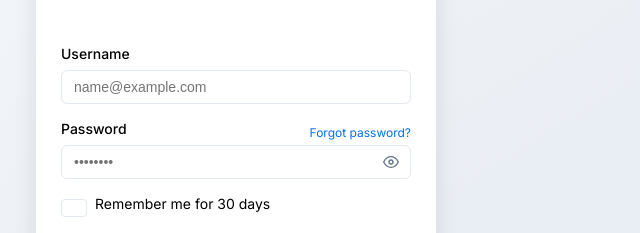
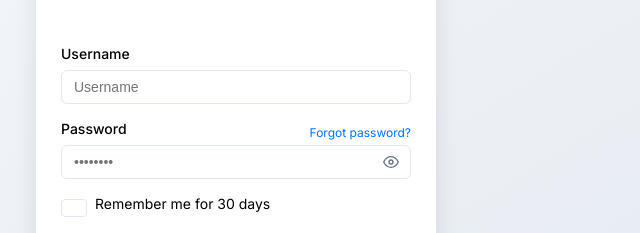
Before and after one commit to thatcoder539/main-project, a plain HTML site: page login.html in a window 1280 px wide. Shown: the part 268-501 px from the top of the page, 404-1044 px from the left. Drawn offline with Linux system fonts and the light colour scheme.

Commit message:
Update login.html

```diff
--- a/login.html
+++ b/login.html
@@ -415,7 +415,7 @@
           <div class="card-content">
             <div class="form-group">
               <label for="email">Username</label>
-              <input type="email" id="email" placeholder="name@example.com">
+              <input type="email" id="email" placeholder="Username">
               <p id="email-error" class="error-message">Please enter a valid email</p>
             </div>
 
```
